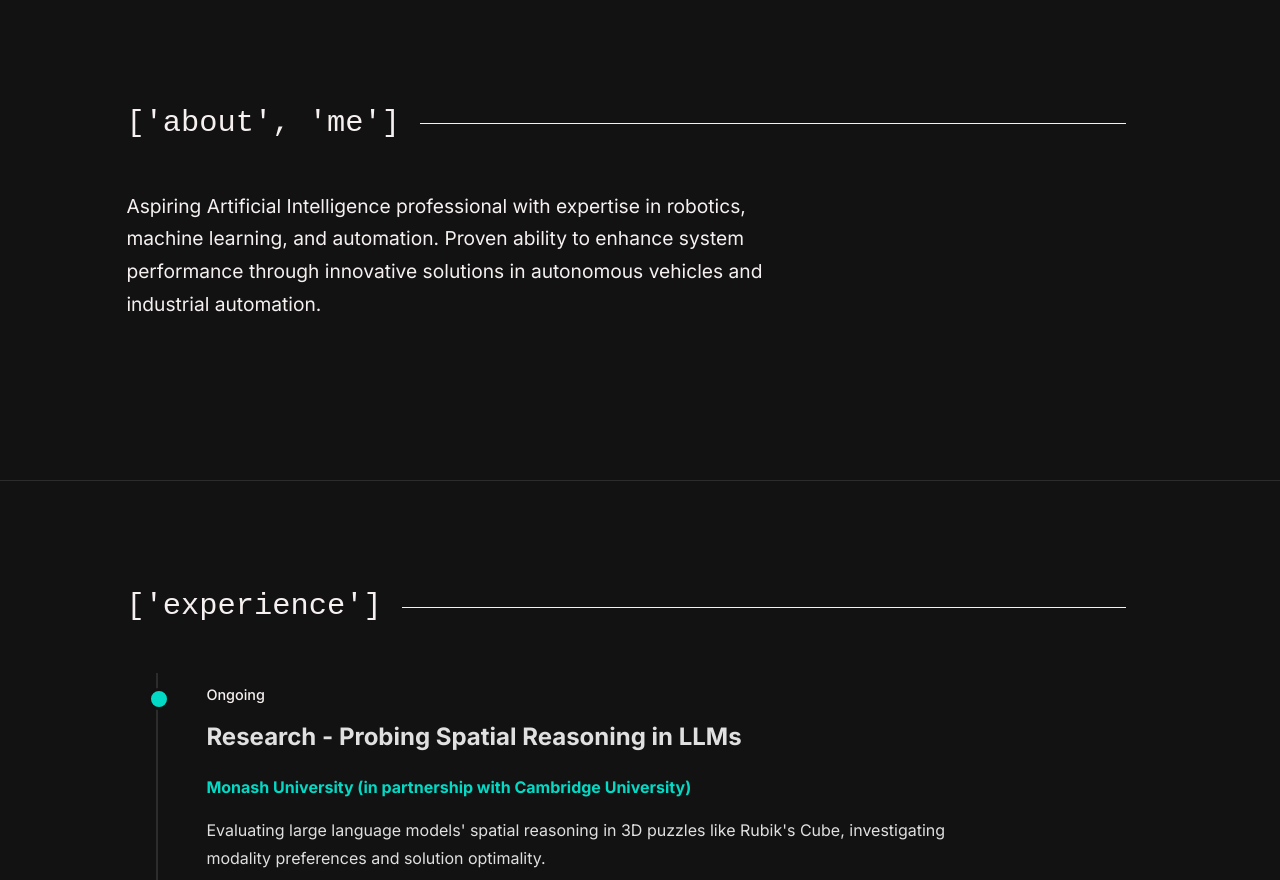
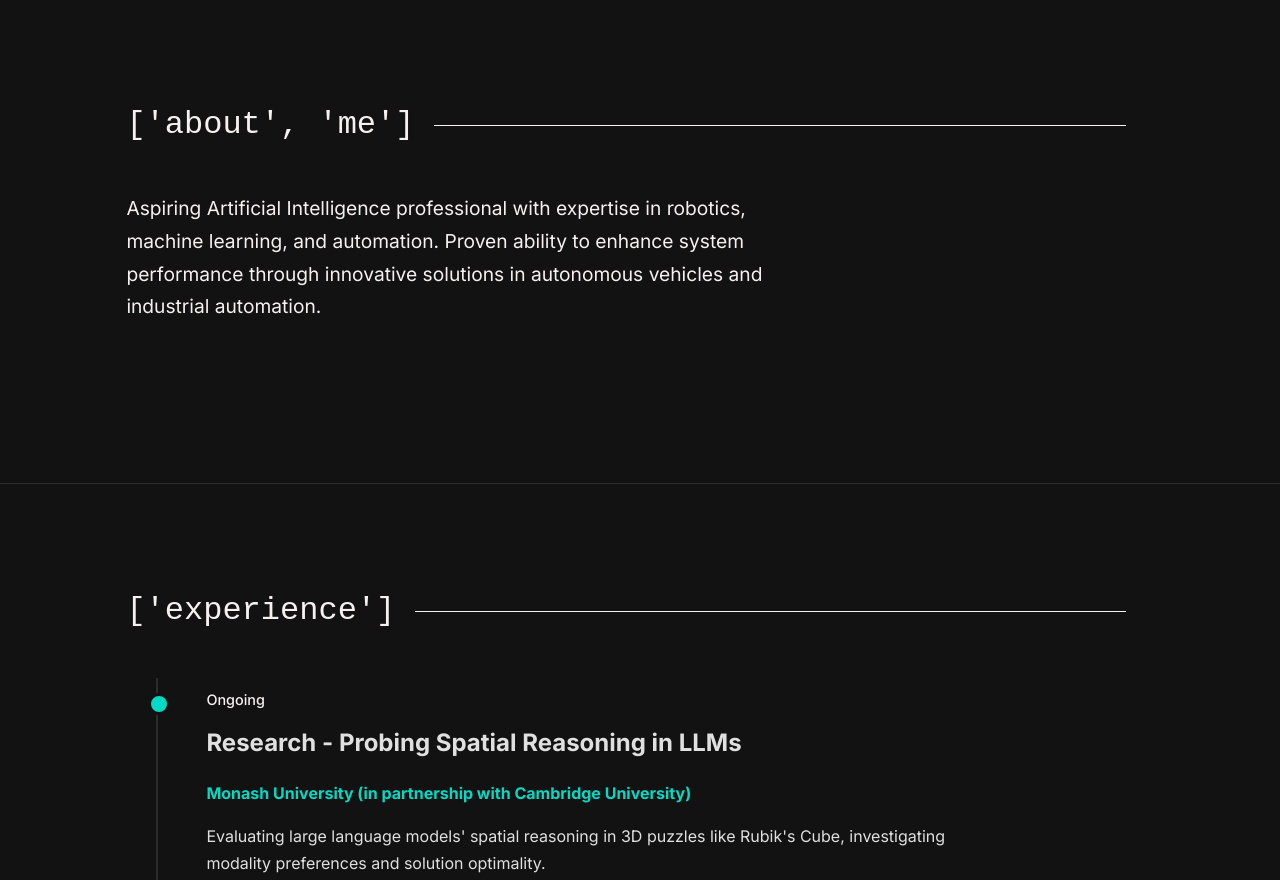
Before and after one commit to AnyPlease/anyplease.github.io, a plain HTML site: page index.html in a window 1280 px wide. Shown: the part 852-1732 px from the top of the page. Drawn offline with nearby package versions, Linux system fonts and the light colour scheme; animation ran at ten frames a second.

Commit message:
beautify1.0

```diff
--- a/style.css
+++ b/style.css
@@ -177,7 +177,7 @@ h2 {
     display: flex;
     align-items: center;
     font-family: "SF Mono", "Fira Code", "Courier New", monospace;
-    font-size: 1.9rem;
+    font-size: 2rem;
     font-weight: 400;
     color: var(--text-secondary-color);
     margin: 0 0 40px;
```
